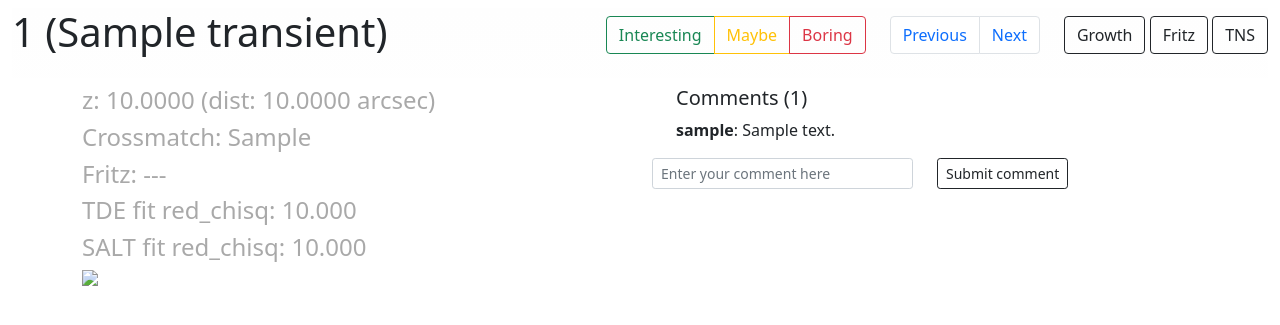
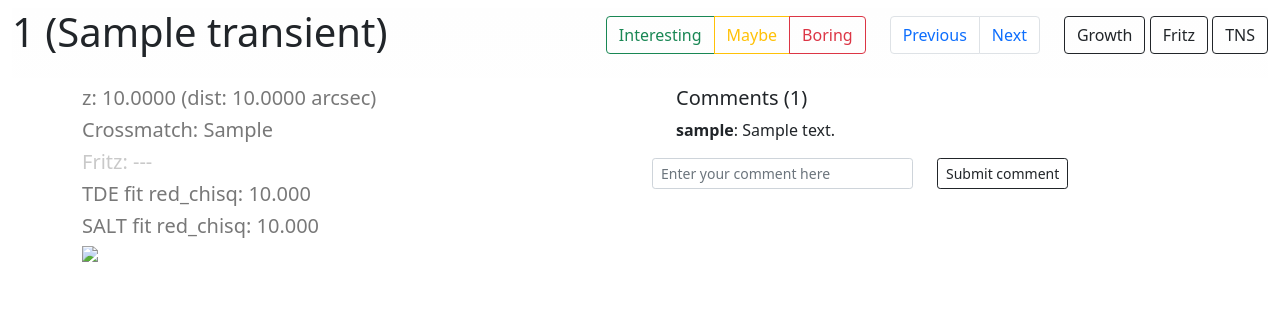
Before and after one commit to simeonreusch/ztfnuclear, a Flask app: template ztfnuclear/templates/transient.html in a window 1280 px wide. Shown: the part 56-381 px from the top of the page. Run offline with Flask 2, Linux system fonts and the light colour scheme; the template is opened without the code that fills it: most values are stand-ins (such as "Sample title", 1, 10 or a date in 2020); parts of the project's set-up code (start-up, migrations or seed data) failed here and were passed over; some libraries are stand-ins or nearby versions.

Commit message:
color of crossmatch etc. changes if values are present

```diff
--- a/ztfnuclear/templates/transient.html
+++ b/ztfnuclear/templates/transient.html
@@ -92,57 +92,57 @@
     <div class="col">
         <div class="row">
             {% if transient.z != None %}
-                    <h4 style="color:#A9A9A9;">
+                    <h5 style="color:#787878;">
                       z: {{ "{:,.4f}".format(transient.z) }} (dist: {{ "{:,.4f}".format(transient.z_dist) }} arcsec)
-                    </h4>
+                    </h5>
             {% else %}
-                    <h4 style="color:#A9A9A9;">
+                    <h5 style="color:#C9C9C9;">
                       z: ---
-                    </h4>
+                    </h5>
             {% endif %}
         </div>
         <div class="row">
             {% if transient.get_crossmatch_info() != None %}
-                    <h4 style="color:#A9A9A9;">
+                    <h5 style="color:#787878;">
                       Crossmatch: {{ transient.get_crossmatch_info() }}
-                    </h4>
+                    </h5>
             {% else %}
-                    <h4 style="color:#A9A9A9;">
+                    <h5 style="color:#C9C9C9;">
                       Crossmatch: ---
-                    </h4>
+                    </h5>
             {% endif %}
         </div>
         <div class="row">
             {% if 'fritz_class' in transient.meta.keys() %}
-                    <h4 style="color:#A9A9A9;">
+                    <h5 style="color:#787878;">
                       Fritz: {{ transient.meta['fritz_class'] }}
-                    </h4>
+                    </h5>
             {% else %}
-                    <h4 style="color:#A9A9A9;">
+                    <h5 style="color:#C9C9C9;">
                       Fritz: ---
-                    </h4>
+                    </h5>
             {% endif %}
         </div>
         <div class="row">
             {% if transient.tde_res != None %}
-                    <h4 style="color:#A9A9A9;">
+                    <h5 style="color:#787878;">
                       TDE fit red_chisq: {{ "{:,.3f}".format(transient.tde_res) }}
-                    </h4>
+                    </h5>
             {% else %}
-                    <h4 style="color:#A9A9A9;">
+                    <h5 style="color:#C9C9C9;">
                       TDE fit red_chisq: ---
-                    </h4>
+                    </h5>
             {% endif %}
         </div>
         <div class="row">
             {% if transient.salt_res != None %}
-                    <h4 style="color:#A9A9A9;">
+                    <h5 style="color:#787878;">
                       SALT fit red_chisq: {{ "{:,.3f}".format(transient.salt_res) }}
-                    </h4>
+                    </h5>
             {% else %}
-                    <h4 style="color:#A9A9A9;">
+                    <h5 style="color:#C9C9C9;">
                       SALT fit red_chisq: ---
-                    </h4>
+                    </h5>
             {% endif %}
         </div>
     </div>
```
